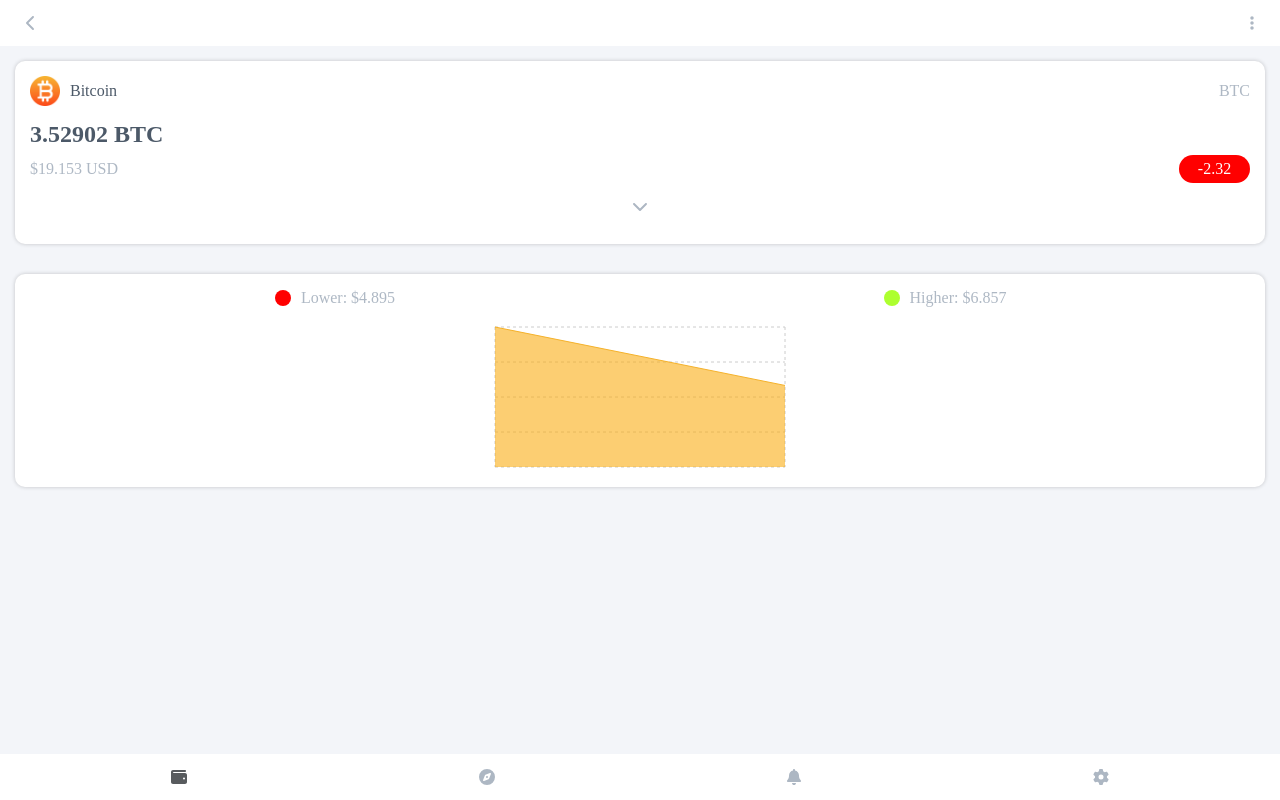
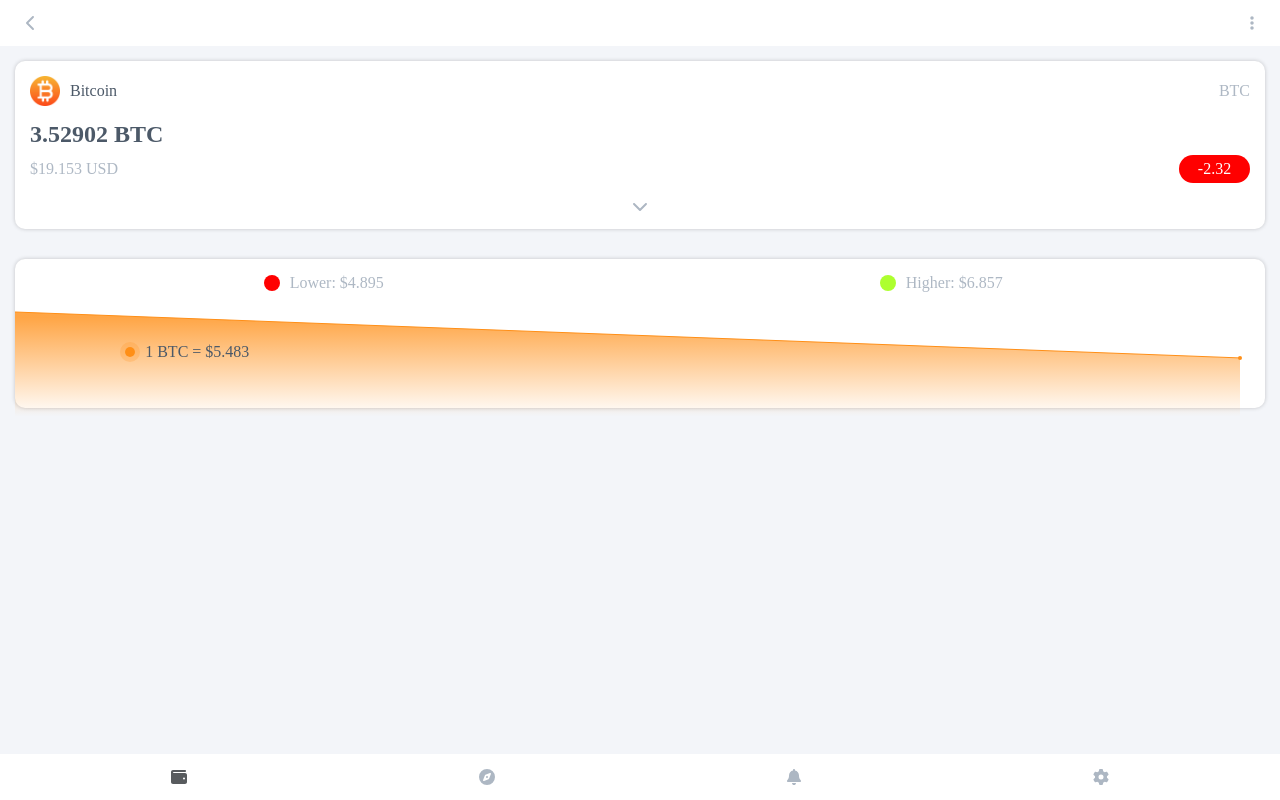
Before and after one commit to Masoud-z/bitcoin-wallet, a Next.js app: page / in a window 1280 px wide. Built offline with nearby package versions, Linux system fonts and the light colour scheme.

Commit message:
.gitignore is now working

```diff
--- a/components/priceChart/PriceCahrt.jsx
+++ b/components/priceChart/PriceCahrt.jsx
@@ -1,3 +1,4 @@
+"use client";
 import { FontAwesomeIcon } from "@fortawesome/react-fontawesome";
 import { faCircle } from "@fortawesome/free-solid-svg-icons";
 
@@ -11,7 +12,30 @@ import {
   Brush,
   AreaChart,
   Area,
+  ReferenceDot,
+  ComposedChart,
+  Scatter,
+  ResponsiveContainer,
 } from "recharts";
+
+import styles from "./PriceChart.module.css";
+import { useEffect, useState } from "react";
+
+const CustomReferenceDot = (props) => {
+  return (
+    <circle cx={props.cx} r="2" cy={props.cy} fill="#ff8f17">
+      <animate
+        attributeName="r"
+        from="2"
+        to="5"
+        dur="1.5s"
+        begin="0s"
+        repeatCount="indefinite"
+      />
+    </circle>
+  );
+};
+
 const data = [
   {
     name: "Page A",
@@ -27,11 +51,14 @@ const data = [
   },
 ];
 
-import styles from "./PriceChart.module.css";
+function PriceChart({ title, current, lower, higher }) {
+  const [show, setShow] = useState(false);
+  useEffect(() => {
+    setShow(true);
+  }, []);
 
-function PriceChart({ title, current, lower, higher }) {
   return (
-    <div className="container">
+    <div className={`container ${styles.chartContainer}`}>
       <div className={styles.priceContainer}>
         <div>
           <FontAwesomeIcon icon={faCircle} className={styles.lower} />
@@ -43,13 +70,48 @@ function PriceChart({ title, current, lower, higher }) {
         </div>
       </div>
 
-      <AreaChart width={300} height={150} data={data} syncId="anyId">
-        <CartesianGrid strokeDasharray="3 3" />
+      {show && (
+        <div className={styles.chart}>
+          <ResponsiveContainer
+            width="100%"
+            height={150}
+            margin={{
+              top: 20,
+              right: 20,
+              bottom: 0,
+              left: 0,
+            }}
+          >
+            <AreaChart data={data} syncId="anyId">
+              <defs>
+                <linearGradient id="colorUv" x1="0" y1="0" x2="0" y2="1">
+                  <stop offset="5%" stopColor="#ff8f17" stopOpacity={0.8} />
+                  <stop offset="95%" stopColor="#ff8f17" stopOpacity={0} />
+                </linearGradient>
+              </defs>
 
-        <Tooltip />
-        <Line type="monotone" dataKey="pv" stroke="#82ca9d" fill="#82ca9d" />
-        <Area type="monotone" dataKey="pv" stroke="#f5b22b" fill="#fbae15" />
-      </AreaChart>
+              <Tooltip />
+              <XAxis dataKey="name" />
+              <Area
+                type="monotone"
+                dataKey="pv"
+                stroke="#ff8f17"
+                fillOpacity={1}
+                fill="url(#colorUv)"
+              />
+              <ReferenceDot
+                x={data[data.length - 1].name}
+                y={data[data.length - 1].pv}
+                shape={CustomReferenceDot}
+              />
+            </AreaChart>
+          </ResponsiveContainer>
+          <div className={styles.livePriceContainer}>
+            <FontAwesomeIcon icon={faCircle} className={styles.liveDot} />1{" "}
+            {title} = ${current}
+          </div>
+        </div>
+      )}
     </div>
   );
 }
--- a/components/priceChart/PriceChart.module.css
+++ b/components/priceChart/PriceChart.module.css
@@ -1,3 +1,7 @@
+.chartContainer {
+  padding-left: 0;
+}
+
 .priceContainer {
   display: flex;
   justify-content: space-between;
@@ -21,3 +25,35 @@
 .higher {
   color: greenyellow;
 }
+
+.chart {
+  width: 100%;
+  margin-left: -10px;
+  margin-bottom: -49px;
+  position: relative;
+}
+
+.livePriceContainer {
+  position: absolute;
+  bottom: 12vh;
+  left: 9vw;
+  display: flex;
+  justify-content: center;
+  align-items: center;
+  gap: 10px;
+  color: #4c5968;
+}
+
+.liveDot {
+  color: #ff8f17;
+  font-size: 10px;
+  border-radius: 50%;
+  box-shadow: 0 0 0 0.4rem transparent;
+  animation: stroke 1s infinite;
+}
+
+@keyframes stroke {
+  0% {
+    box-shadow: 0 0 0 0 #ff8f17;
+  }
+}
--- a/styles/globals.css
+++ b/styles/globals.css
@@ -26,6 +26,7 @@ body {
   background-color: #fff;
   border-radius: 10px;
   padding: 15px;
+  padding-bottom: 0;
   margin-top: 15px;
   display: flex;
   flex-direction: column;
@@ -34,3 +35,12 @@ body {
   gap: 15px;
   box-shadow: 0px 0px 4px 0px rgba(0, 0, 0, 0.2);
 }
+
+.recharts-tooltip-cursor {
+  stroke: transparent !important;
+}
+
+.recharts-cartesian-axis-ticks,
+.recharts-xAxis {
+  display: none !important;
+}
```
Also changed, not shown: 1 other file (tests, documents, lock files or other folders).
